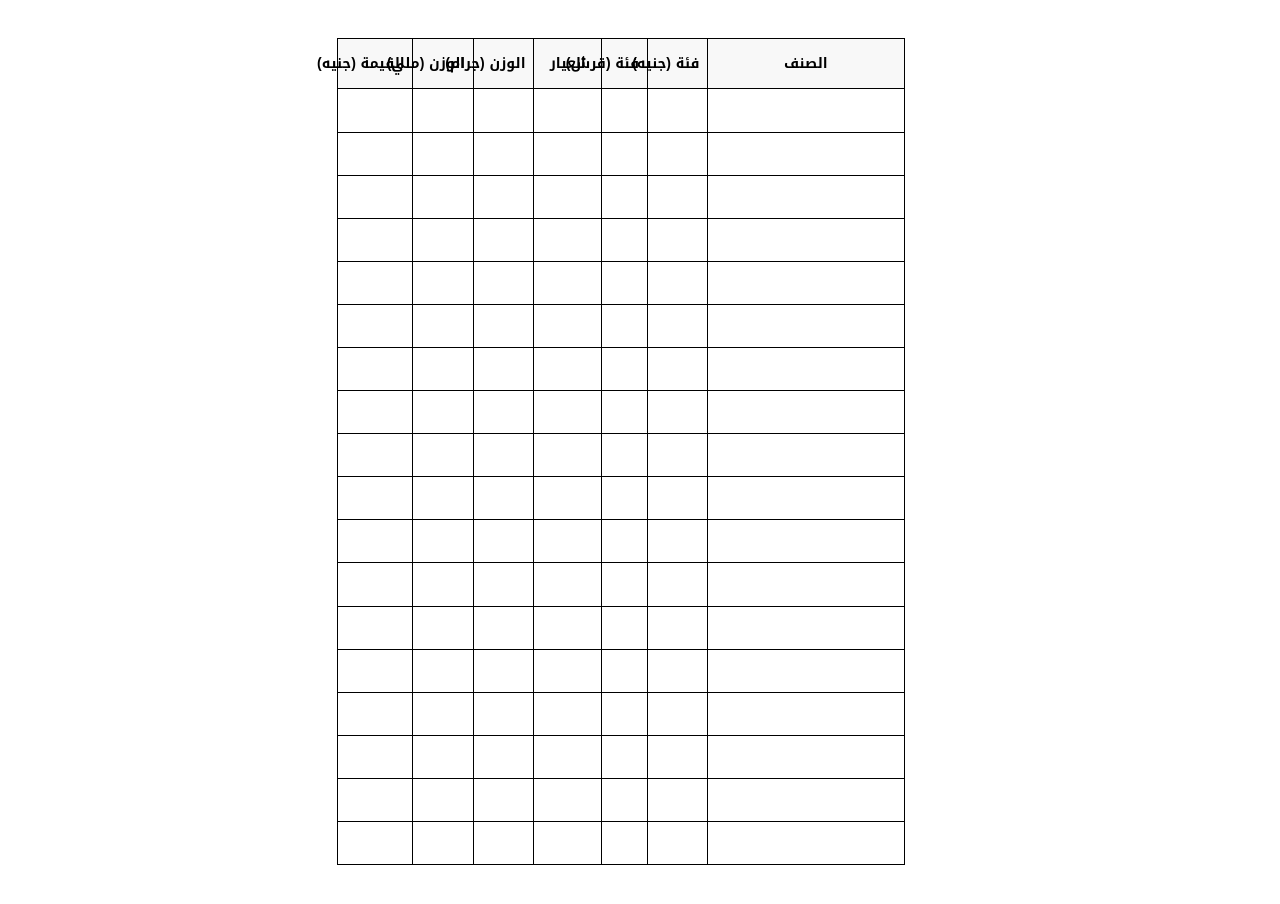
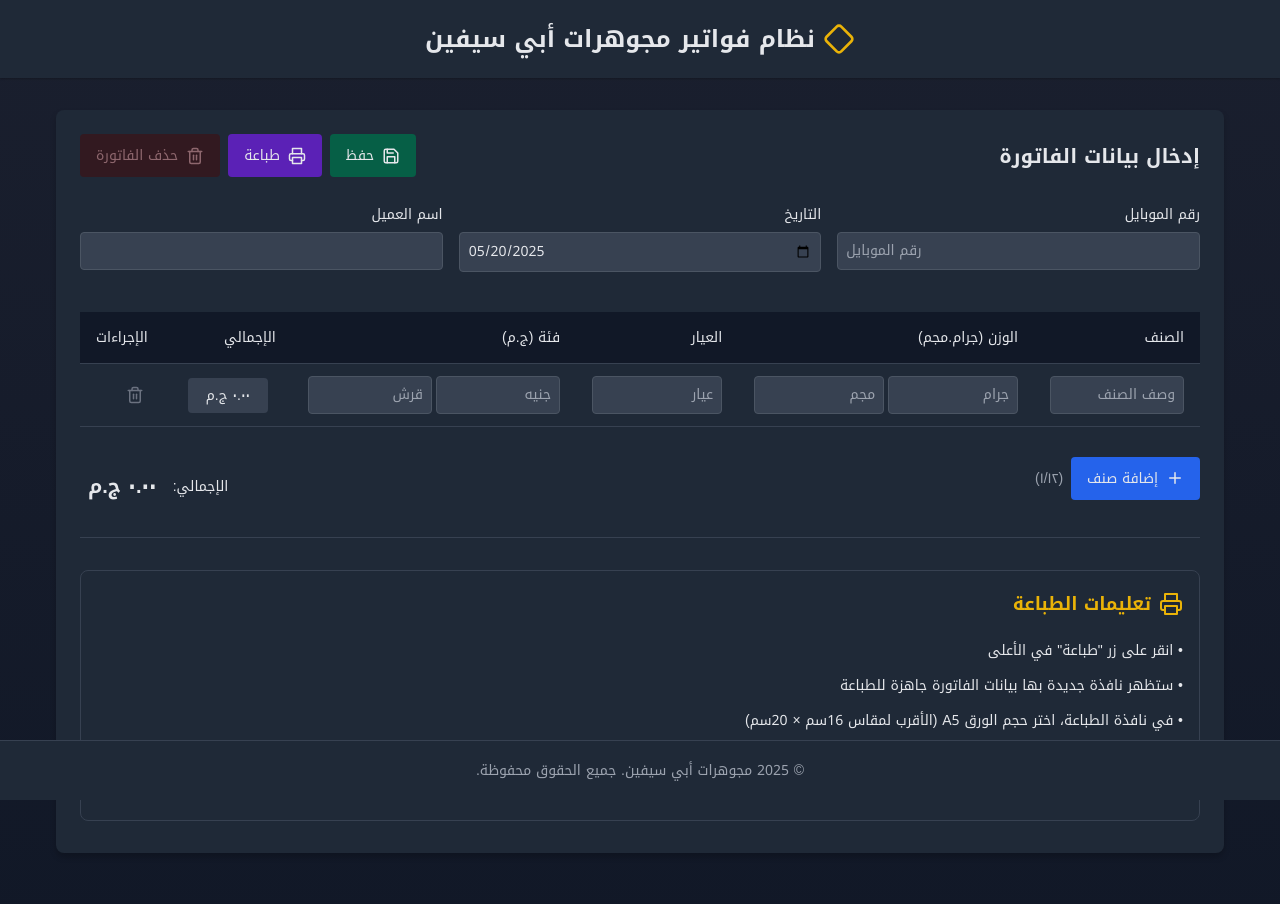
Before and after one commit to MoBekheet/Jewelry-Invoice-System, a React (Vite) app: page / in a window 1280 px wide. Shown: the top 904 px of the page. Built offline with nearby package versions, Linux system fonts and the light colour scheme; a web font is replaced by a local one.

Commit message:
Restore Original System Files

```diff
--- a/src/App.tsx
+++ b/src/App.tsx
@@ -1,11 +1,28 @@
 import React from 'react';
-import ReceiptTable from './components/ReceiptTable';
-import './styles/receipt.css';
+import { DiamondIcon } from 'lucide-react';
+import InvoiceForm from './components/InvoiceForm';
+import './App.css';
+import './styles/main.css';
 
 function App() {
   return (
-    <div className="app">
-      <ReceiptTable />
+    <div className="app-container">
+      <header className="header">
+        <div className="header-container">
+          <DiamondIcon className="header-icon" />
+          <h1 className="header-title">نظام فواتير مجوهرات أبي سيفين</h1>
+        </div>
+      </header>
+
+      <main className="main-container">
+        <InvoiceForm />
+      </main>
+
+      <footer className="footer">
+        <div className="footer-container">
+          <p>© 2025 مجوهرات أبي سيفين. جميع الحقوق محفوظة.</p>
+        </div>
+      </footer>
     </div>
   );
 }
```
Also changed, not shown: package.json (+18 -9 lines).
